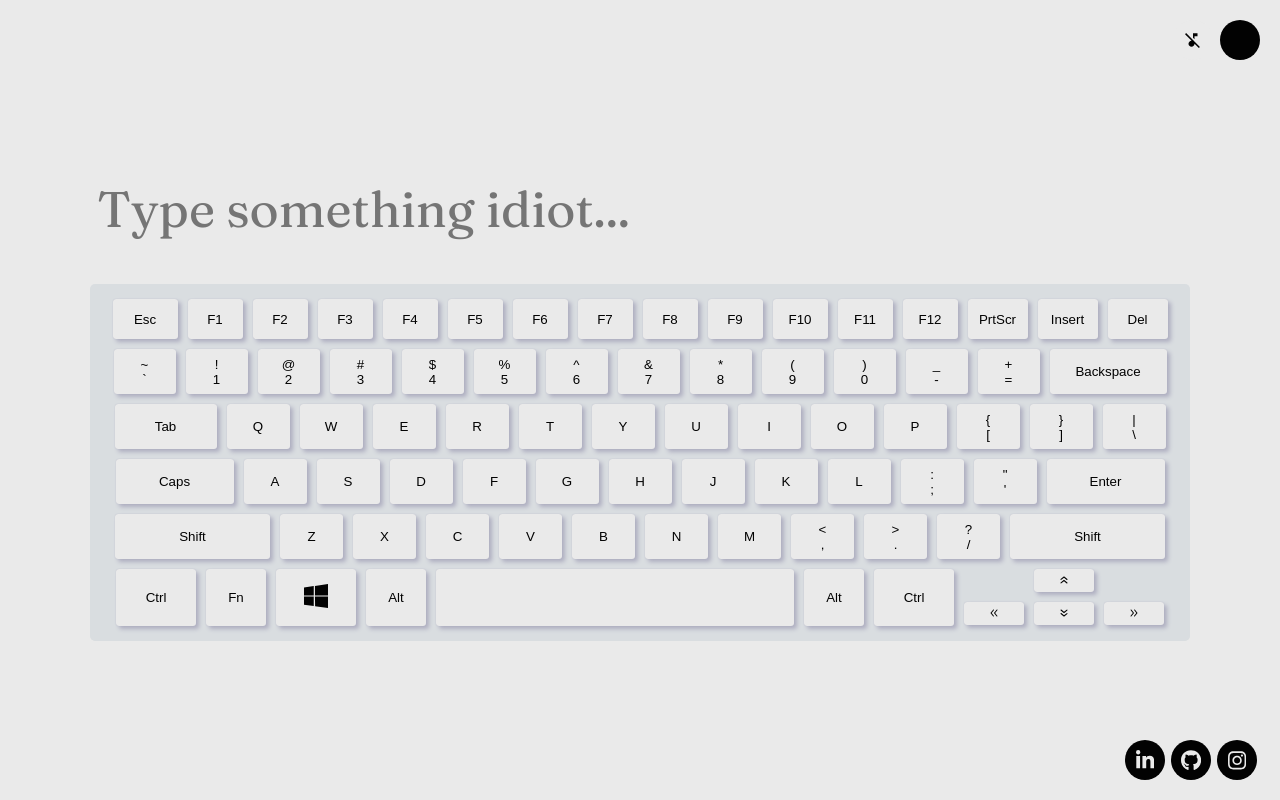
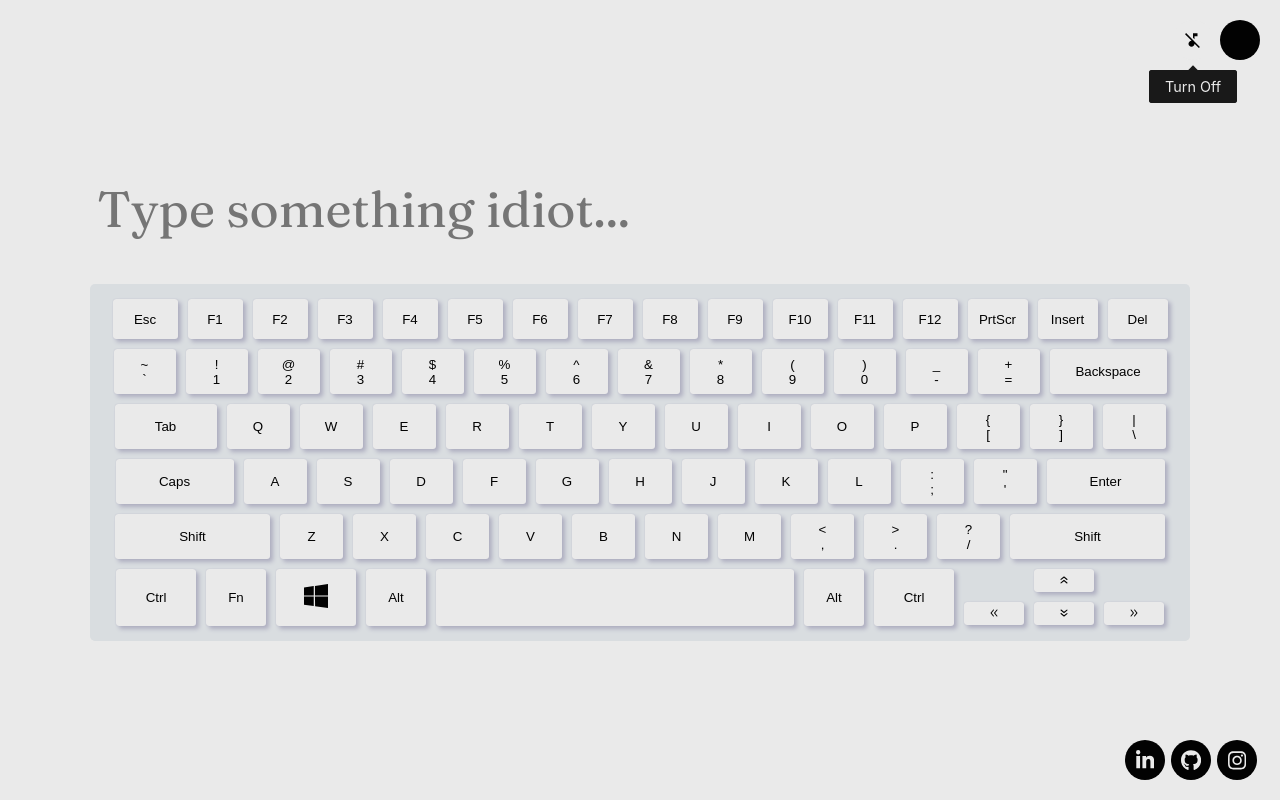
Before and after one commit to HibbanHaroon/typer, a React (Create React App) app in the folder virtual-keyboard-app/: page / in a window 1280 px wide. Both pictures are taken after a click on the button 1193 px from the left and 40 px from the top of the page. Built offline with nearby package versions, Linux system fonts and the light colour scheme; the HTML template or start-up script is replaced by a standard one.

Commit message:
Add Tooltip to Music Icon

```diff
--- a/virtual-keyboard-app/package.json
+++ b/virtual-keyboard-app/package.json
@@ -9,6 +9,7 @@
     "react": "^18.2.0",
     "react-dom": "^18.2.0",
     "react-scripts": "5.0.1",
+    "react-tooltip": "^5.26.0",
     "web-vitals": "^2.1.4"
   },
   "scripts": {
--- a/virtual-keyboard-app/src/components/MusicPlayer.jsx
+++ b/virtual-keyboard-app/src/components/MusicPlayer.jsx
@@ -2,6 +2,7 @@ import React, { useState, useEffect, useContext } from "react";
 import PlayIcon from "../assets/icons/PlayIcon";
 import PauseIcon from "../assets/icons/PauseIcon";
 import ThemeContext from "../context/ThemeContext";
+import { Tooltip } from "react-tooltip";
 import "./MusicPlayer.css";
 
 const MusicPlayer = () => {
@@ -54,6 +55,7 @@ const MusicPlayer = () => {
     <div>
       <button
         className="musicPlayer"
+        data-tooltip-id="musicPlayer"
         style={{
           backgroundColor: isMusicHovered
             ? currentTheme.keyColor
@@ -81,6 +83,14 @@ const MusicPlayer = () => {
           />
         )}
       </button>
+      <Tooltip
+        id="musicPlayer"
+        content={isPaused ? "Turn On" : "Turn Off"}
+        style={{
+          backgroundColor: nextTheme.keyColor,
+          color: currentTheme.keyColor,
+        }}
+      />
     </div>
   );
 };
```
Also changed, not shown: 1 other file (tests, documents, lock files or other folders).
